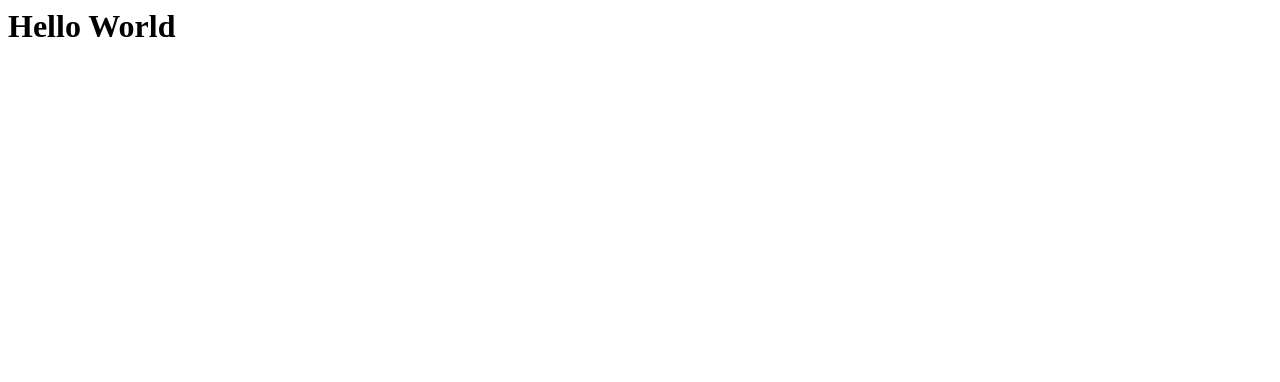
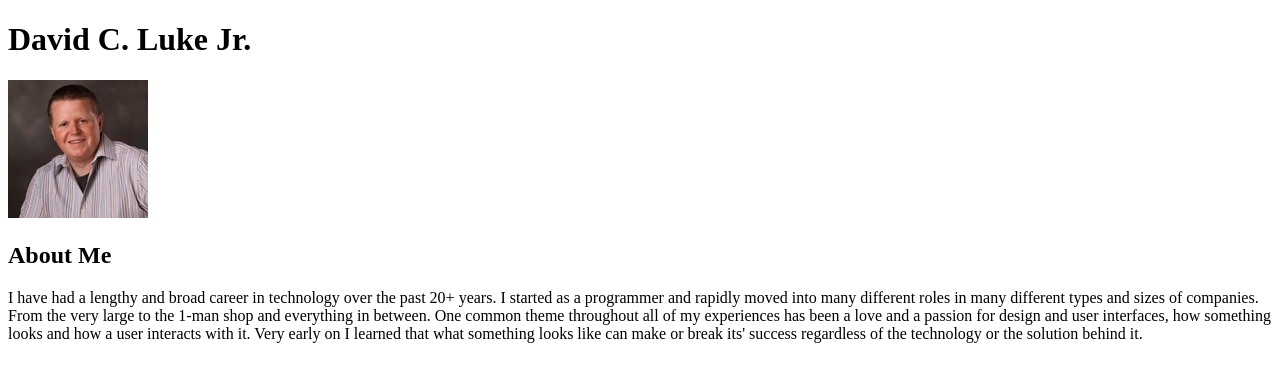
Before and after one commit to davidcluke/davidcluke.github.io, a plain HTML site: page index.html in a window 1280 px wide. Drawn offline with Linux system fonts and the light colour scheme.

Commit message:
Created 1 page website bio

```diff
--- a/index.html
+++ b/index.html
@@ -1 +1,13 @@
-<h1>Hello World</h1>
+<!DOCTYPE html>
+<html>
+<body>
+
+<h1>David C. Luke Jr.</h1>
+<img src="photo.jpg">
+<h2>About Me</h2>
+<p>
+I have had a lengthy and broad career in technology over the past 20+ years. I started as a programmer and rapidly moved into many different roles in many different types and sizes of companies. From the very large to the 1-man shop and everything in between. One common theme throughout all of my experiences has been a love and a passion for design and user interfaces, how something looks and how a user interacts with it. Very early on I learned that what something looks like can make or break its' success regardless of the technology or the solution behind it.
+</p>
+
+</body>
+</html>
```
Also changed, not shown: photo.jpg (added).
